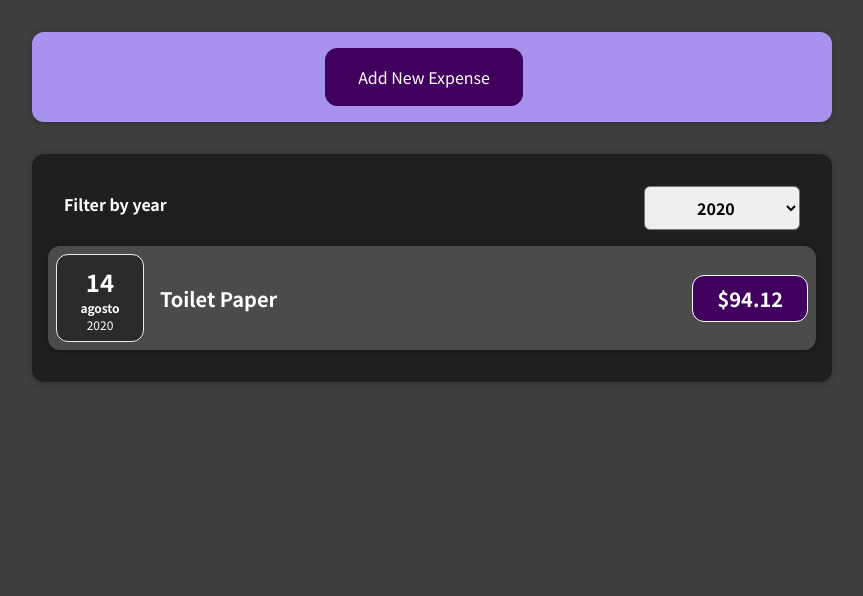
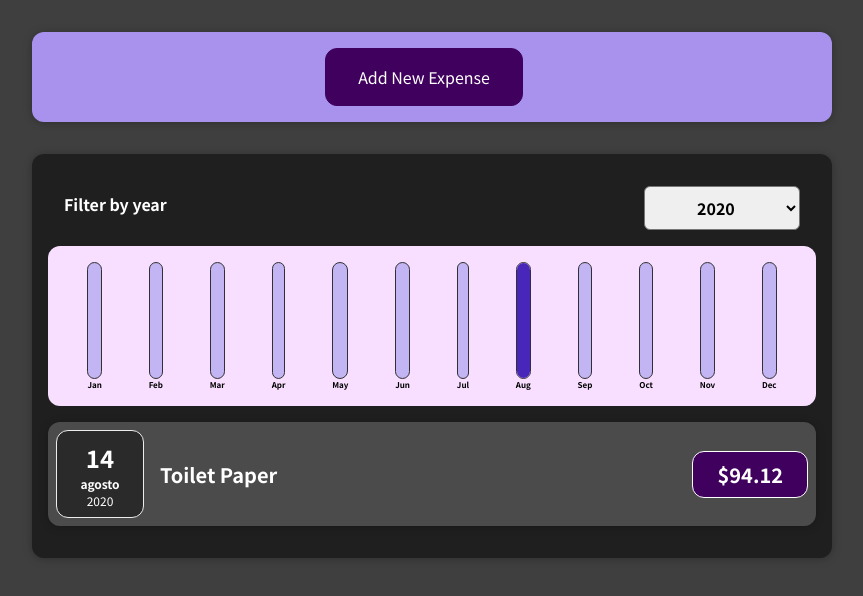
Before and after one commit to jerequevedo1/expenseTracker, a React (Create React App) app: page / in a window 1280 px wide. Shown: the top 596 px of the page, without its empty margins (208-1071 px from the left). Built offline with nearby package versions, Linux system fonts and the light colour scheme.

Commit message:
ExpensesChart component was added

```diff
--- a/src/components/Chart/Chart.js
+++ b/src/components/Chart/Chart.js
@@ -2,14 +2,17 @@
 import './Chart.css';
 
 const Chart = props => {
+    const dataPointValues = props.dataPoints.map(dataPoint => dataPoint.value);
+    const totalMaximum = Math.max(...dataPointValues);
 
     return <div className='chart'>
         {props.dataPoints.map(dataPoint =>
             <ChartBar
                 key={dataPoint.label}
                 value={dataPoint.value}
-                maxValue={null}
-                label={dataPoint.label} />
+                maxValue={totalMaximum}
+                label={dataPoint.label}
+            />
         )}
     </div>;
 };
--- a/src/components/Chart/ChartBar.js
+++ b/src/components/Chart/ChartBar.js
@@ -1,18 +1,19 @@
-import '.ChartBar.css';
+import './ChartBar.css';
 
 const ChartBar = props => {
     let barFillHeight = "0%";
 
-    if (props.max > 0) {
-        barFillHeight = Math.round((props.value / props.maxValue) * 100 + "%");
+    if (props.maxValue > 0) {
+        barFillHeight = Math.round((props.value / props.maxValue) * 100)+ "%";
     }
 
     return <div className='chart-bar'>
         <div className='chart-bar__inner'>
-            <div className='chart-bar__label'
+            <div
+                className='chart-bar__fill'
                 style={{ height: barFillHeight }}></div>
         </div>
-        <div className='chart-bar__fill'>{props.label}</div>
+        <div className='chart-bar__label'>{props.label}</div>
     </div>;
 }
 
--- a/src/components/Expenses/Expenses.js
+++ b/src/components/Expenses/Expenses.js
@@ -1,8 +1,9 @@
 import { useState } from "react";
 import ExpensesFilter from "../ExpensesFilter/ExpensesFilter";
 import Card from "../UI/Card";
+import ExpensesList from "./ExpensesList";
+import ExpensesChart from "./ExpensesChart";
 import './Expenses.css'
-import ExpensesList from "./ExpensesList";
 
 const Expenses = (props) => {
     const [filteredYear, setFilteredYear] = useState("2020");
@@ -18,6 +19,7 @@
     return (
         <Card className="expenses">
             <ExpensesFilter selected={filteredYear} onYearFilter={yearToFilter} />
+            <ExpensesChart expenses={filteredExpenses}/>
             <ExpensesList items={filteredExpenses}/>
         </Card>
     );
--- /dev/null
+++ b/src/components/Expenses/ExpensesChart.js
@@ -0,0 +1,27 @@
+import Chart from "../Chart/Chart";
+
+const ExpensesChart = props => {
+    const chartDataPoints = [
+        {label: "Jan", value: 0},
+        {label: "Feb", value: 0},
+        {label: "Mar", value: 0},
+        {label: "Apr", value: 0},
+        {label: "May", value: 0},
+        {label: "Jun", value: 0},
+        {label: "Jul", value: 0},
+        {label: "Aug", value: 0},
+        {label: "Sep", value: 0},
+        {label: "Oct", value: 0},
+        {label: "Nov", value: 0},
+        {label: "Dec", value: 0},
+    ];
+
+    for (const expense of props.expenses){
+        const expenseMonth = expense.date.getMonth();
+        chartDataPoints[expenseMonth].value += expense.amount;
+    }
+
+    return <Chart dataPoints={chartDataPoints}/>;
+};
+
+export default ExpensesChart;
```
